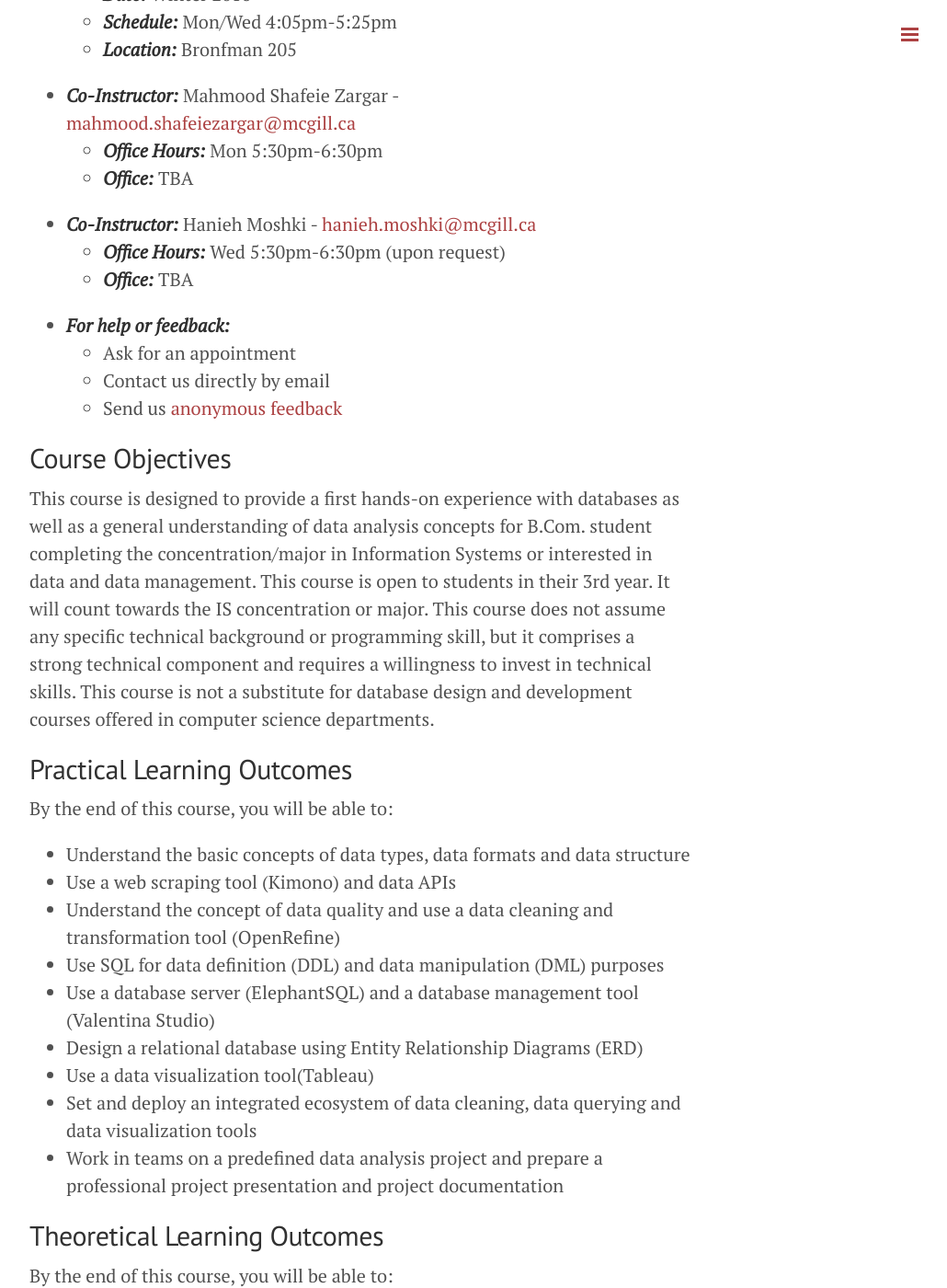
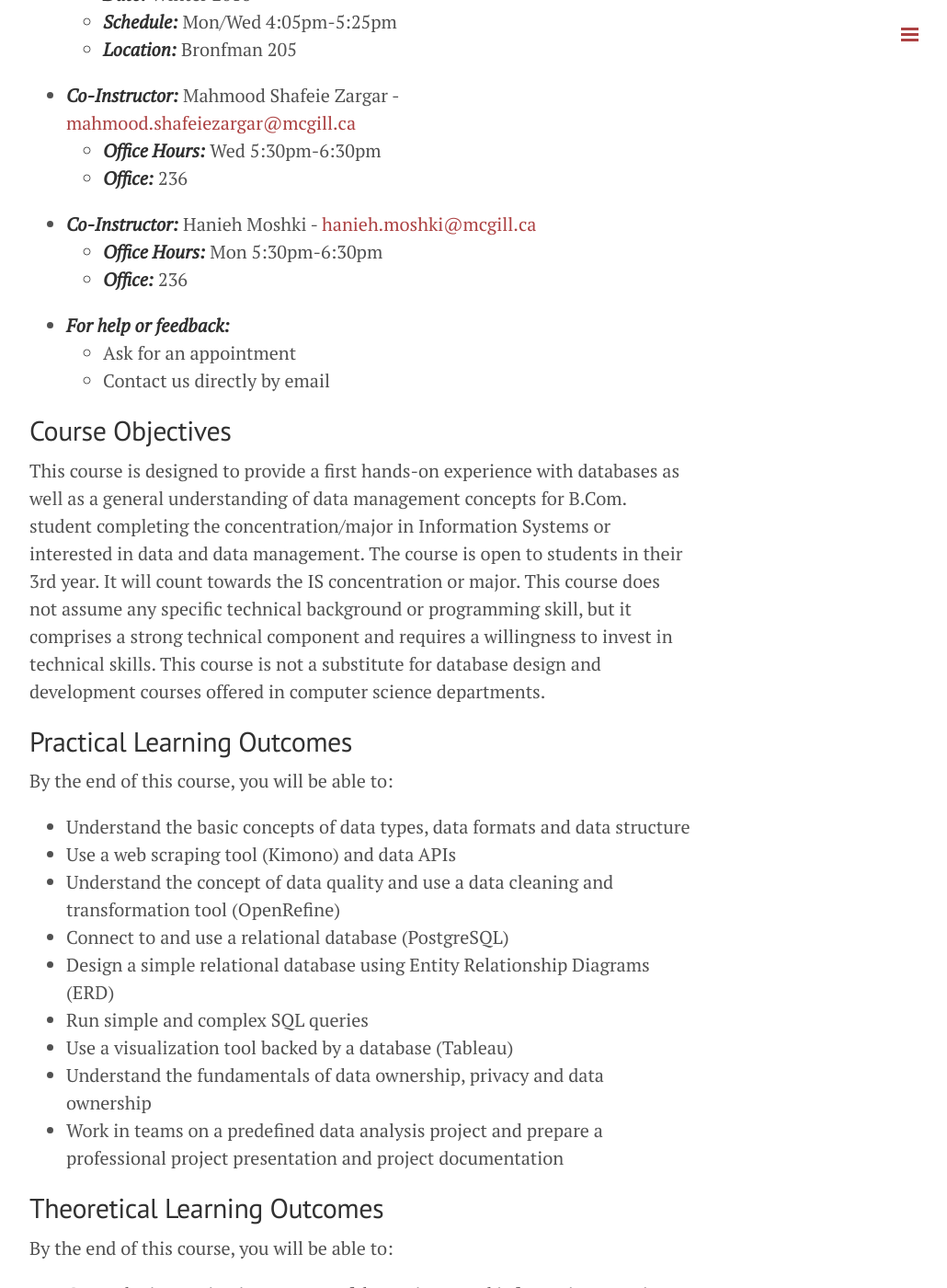
Before and after one commit to retrography/data-management, a Jekyll site: the page built from index.markdown, in a window 1280 px wide and 1400 px high, scrolled down 243 px. Shown: the whole window at 92% size, without its empty margins (248-1278 px from the left). Built offline with Jekyll 4.4.1, drawn with Linux system fonts in a browser that asks for light colours; Markdown is read by kramdown in place of the engine named in the settings.

Commit message:
update objectives

```diff
--- a/index.markdown
+++ b/index.markdown
@@ -9,20 +9,19 @@ title: Course Description
     - ___Schedule:___ Mon/Wed 4:05pm-5:25pm
     - ___Location:___ Bronfman 205
 - ___Co-Instructor:___ Mahmood Shafeie Zargar - <mahmood.shafeiezargar@mcgill.ca>
+    - ___Office Hours:___ Wed 5:30pm-6:30pm
+    - ___Office:___ 236
+- ___Co-Instructor:___ Hanieh Moshki - <hanieh.moshki@mcgill.ca>
     - ___Office Hours:___ Mon 5:30pm-6:30pm
-    - ___Office:___ TBA
-- ___Co-Instructor:___ Hanieh Moshki - <hanieh.moshki@mcgill.ca>
-    - ___Office Hours:___ Wed 5:30pm-6:30pm (upon request)
-    - ___Office:___ TBA
+    - ___Office:___ 236
 - ___For help or feedback:___
     - Ask for an appointment
     - Contact us directly by email
-    - Send us [anonymous feedback](TBA)
 
 
 ## Course Objectives
 
-This course is designed to provide a first hands-on experience with databases as well as a general understanding of data analysis concepts for B.Com. student completing the concentration/major in Information Systems or interested in data and data management. This course is open to students in their 3rd year. It will count towards the IS concentration or major. This course does not assume any specific technical background or programming skill, but it comprises a strong technical component and requires a willingness to invest in technical skills. This course is not a substitute for database design and development courses offered in computer science departments.
+This course is designed to provide a first hands-on experience with databases as well as a general understanding of data management concepts for B.Com. student completing the concentration/major in Information Systems or interested in data and data management. The course is open to students in their 3rd year. It will count towards the IS concentration or major. This course does not assume any specific technical background or programming skill, but it comprises a strong technical component and requires a willingness to invest in technical skills. This course is not a substitute for database design and development courses offered in computer science departments.
 
 ## Practical Learning Outcomes
 
@@ -31,11 +30,11 @@ By the end of this course, you will be able to:
 - Understand the basic concepts of data types, data formats and data structure
 - Use a web scraping tool (Kimono) and data APIs
 - Understand the concept of data quality and use a data cleaning and transformation tool (OpenRefine)
-- Use SQL for data definition (DDL) and data manipulation (DML) purposes
-- Use a database server (ElephantSQL) and a database management tool (Valentina Studio)
-- Design a relational database using Entity Relationship Diagrams (ERD)
-- Use a data visualization tool(Tableau)
-- Set and deploy an integrated ecosystem of data cleaning, data querying and data visualization tools
+- Connect to and use a relational database (PostgreSQL)
+- Design a simple relational database using Entity Relationship Diagrams (ERD)
+- Run simple and complex SQL queries
+- Use a visualization tool backed by a database (Tableau)
+- Understand the fundamentals of data ownership, privacy and data ownership
 - Work in teams on a predefined data analysis project and prepare a professional project presentation and project documentation
 
 ## Theoretical Learning Outcomes
```
Also changed, not shown: 1 other file.
